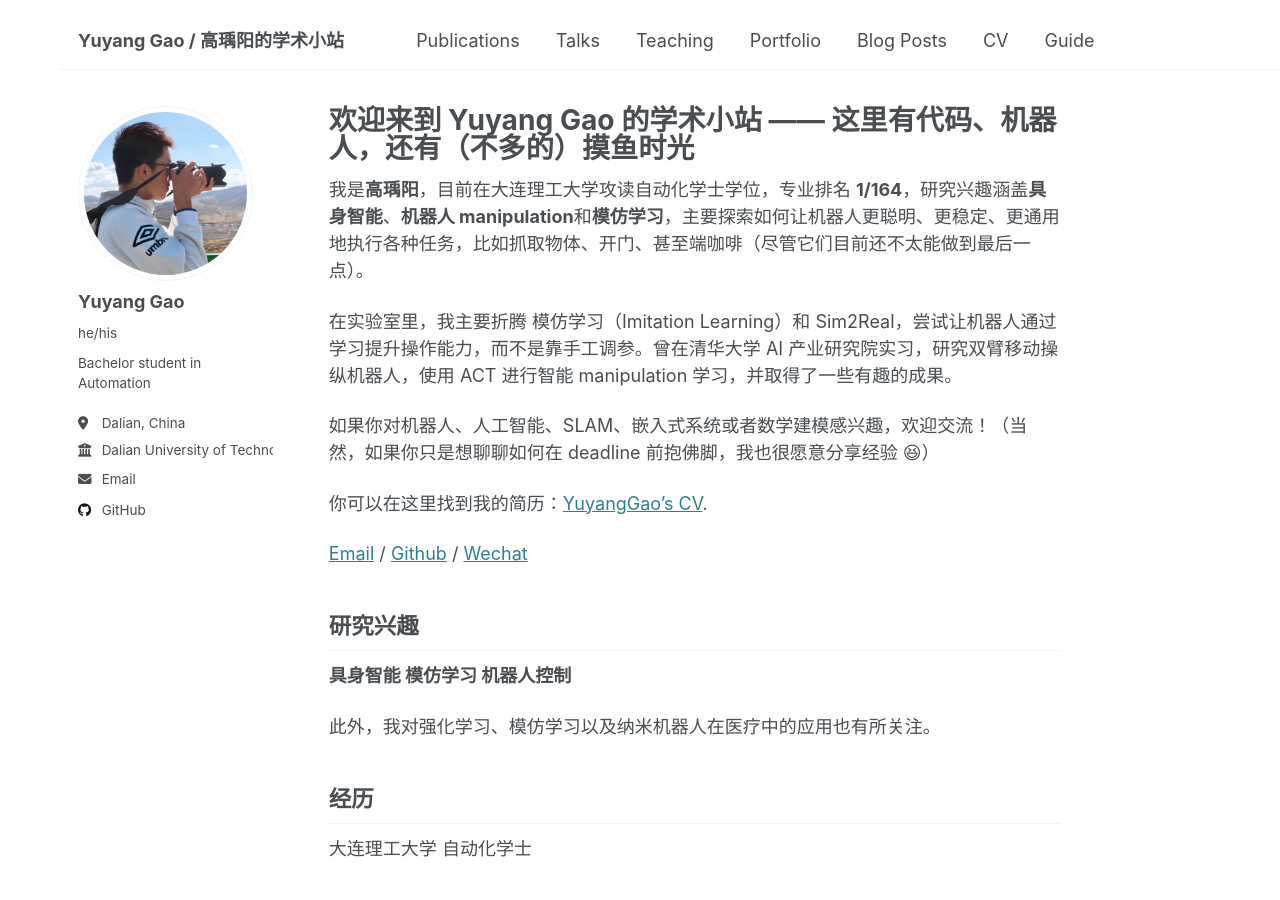
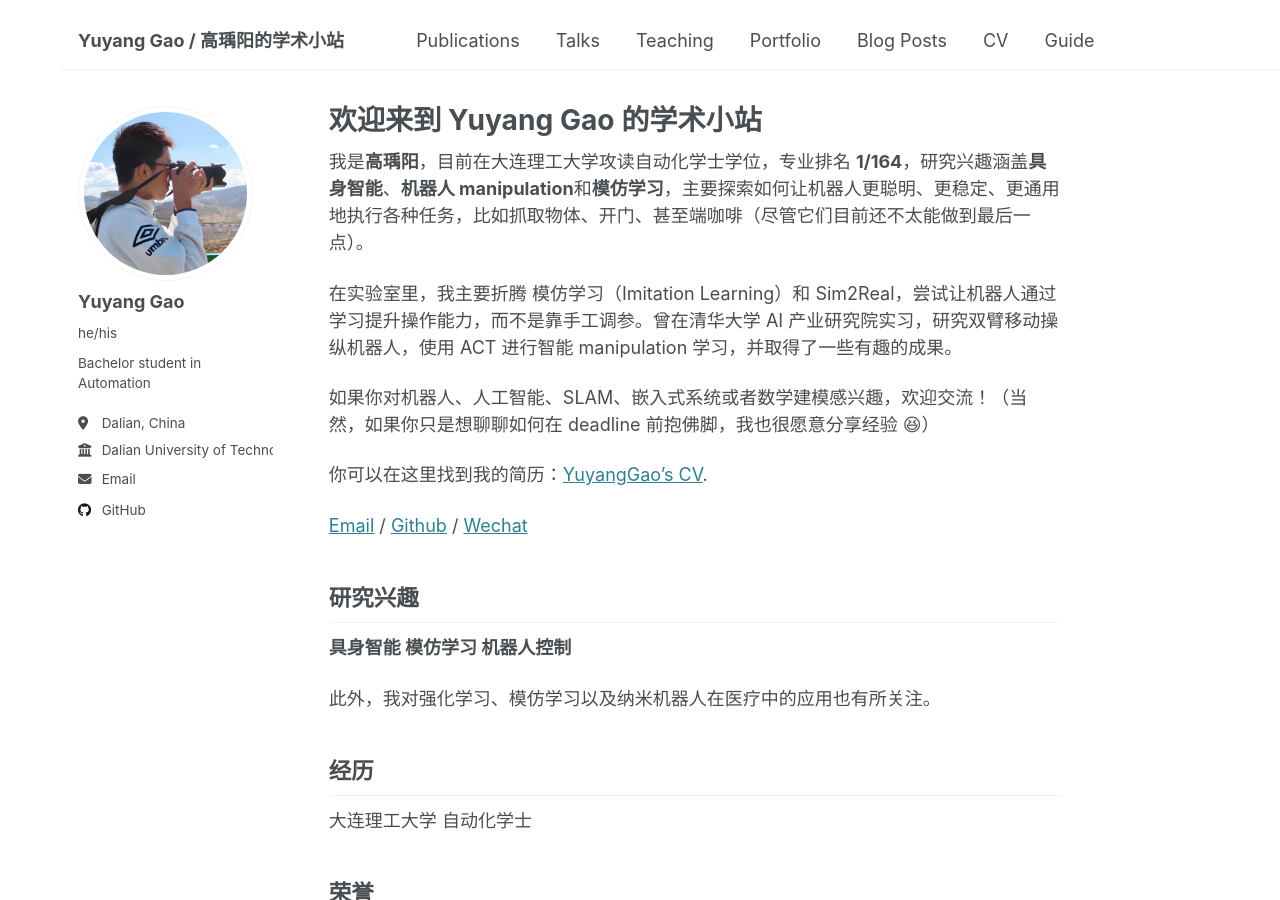
Before and after one commit to AndyGao6186/AndyGao6186.github.io, a Jekyll site: the page built from _pages/about.md, in a window 1280 px wide and 900 px high. Built offline with Jekyll 4.4.1, drawn with Linux system fonts in a browser that asks for light colours.

Commit message:
Update about.md

```diff
--- a/_pages/about.md
+++ b/_pages/about.md
@@ -1,8 +1,6 @@
 ---
 permalink: /
-title: "欢迎来到 Yuyang Gao 的学术小站
-
-—— 这里有代码、机器人，还有（不多的）摸鱼时光"
+title: "欢迎来到 Yuyang Gao 的学术小站"
 author_profile: true
 redirect_from:
   - /about/
```
